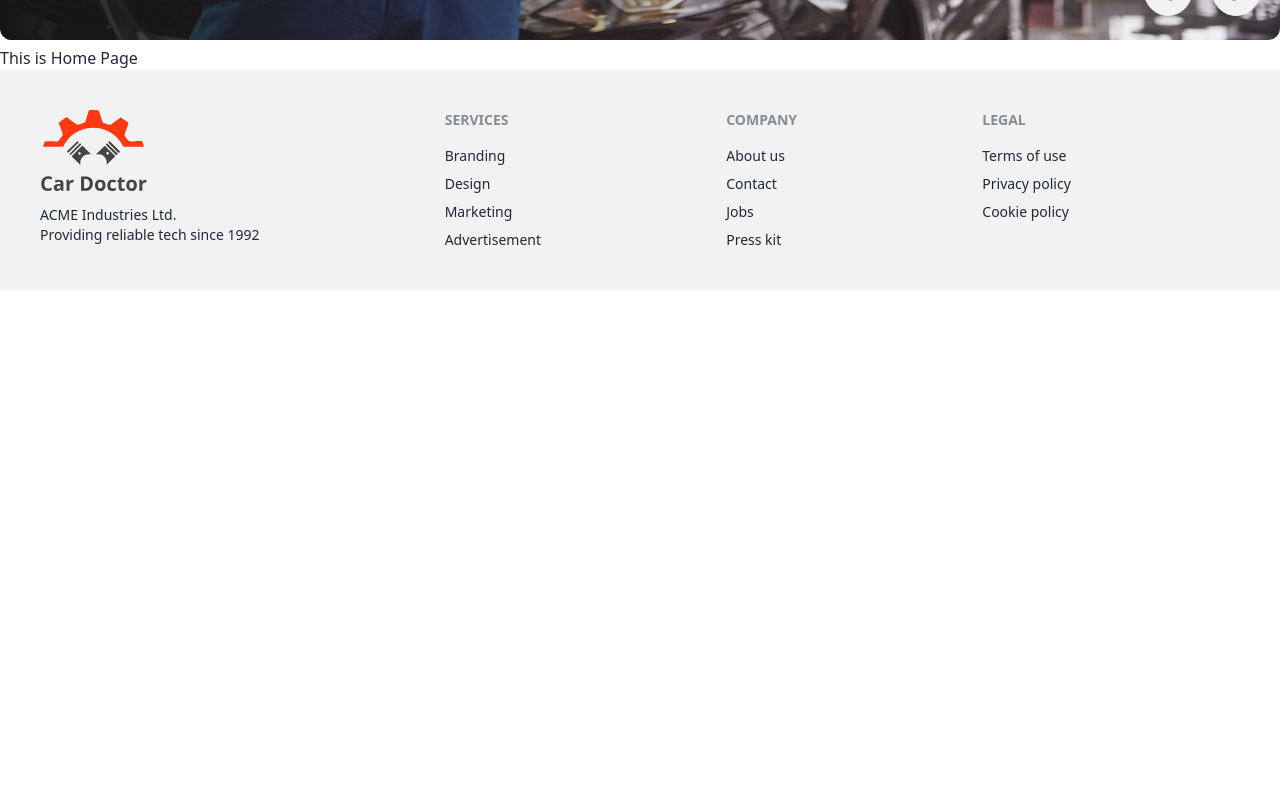
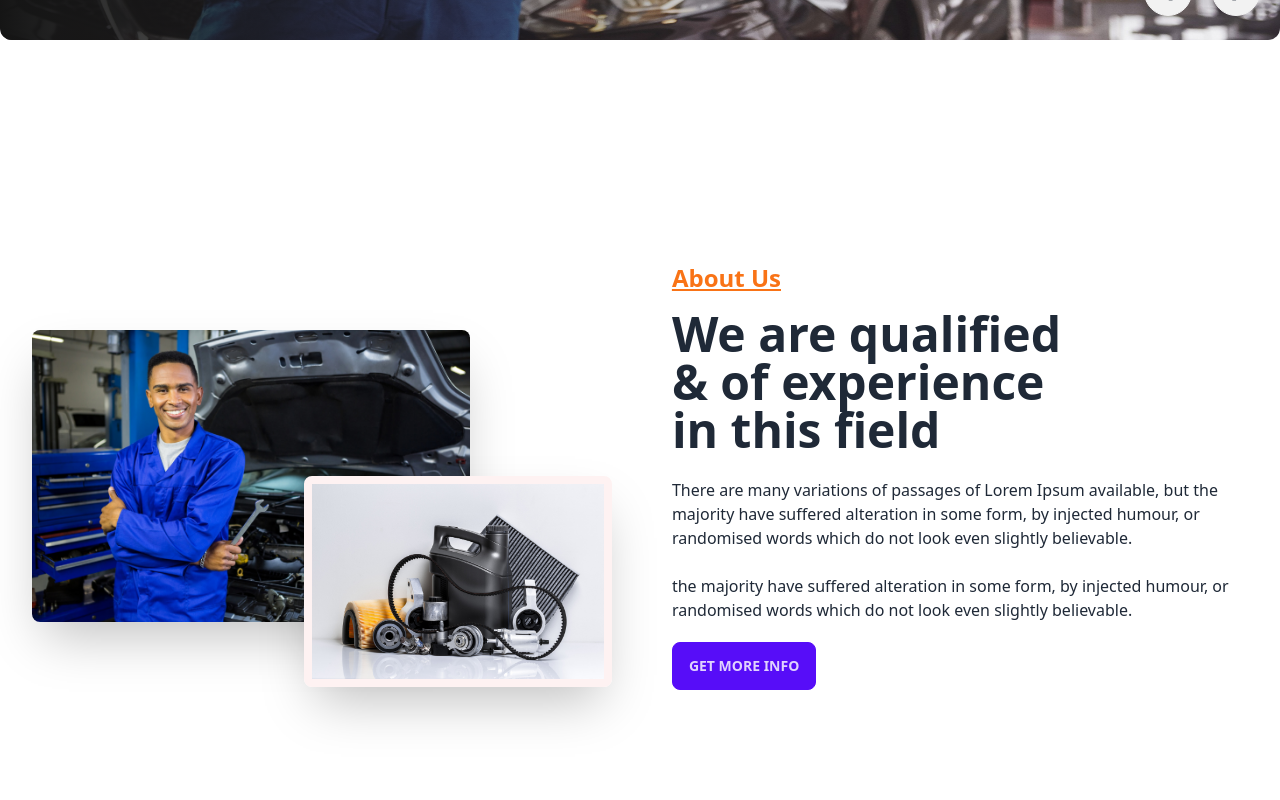
Before and after one commit to swadebsharma6/car-doctor-client-site, a React (Vite) app: page / in a window 1280 px wide. Shown: the part 680-1480 px from the top of the page. Before the commit the page ends 970 px from the top, so only its background shows below. Built offline with nearby package versions, Linux system fonts and the light colour scheme.

Commit message:
added about section

```diff
--- /dev/null
+++ b/src/Pages/Home/About/About.jsx
@@ -0,0 +1,26 @@
+import parts from '../../../assets/images/about_us/parts.jpg';
+import person from '../../../assets/images/about_us/person.jpg';
+
+const About = () => {
+    return (
+        <section>
+        <div className="hero min-h-[700px] mb-20">
+        <div className="hero-content flex-col lg:flex-row">
+         <div className='lg:w-1/2 p-4 relative'>
+         <img src={person} className="w-3/4 rounded-lg shadow-2xl" />
+         <img src={parts} className="w-1/2 absolute right-5 top-1/2 rounded-lg shadow-2xl border-red-50 border-8" />
+         </div>
+          <div className='lg:w-1/2 p-6'>
+            <h4 className='text-2xl font-bold text-orange-500 mb-4 underline'>About Us</h4>
+            <h1 className="text-5xl font-bold">We are qualified <br /> & of experience <br /> in this field</h1>
+            <p className="py-6">There are many variations of passages of Lorem Ipsum available, but the majority have suffered alteration in some form, by injected humour, or randomised words which do not look even slightly believable. </p>
+            <p className='mb-5'>the majority have suffered alteration in some form, by injected humour, or randomised words which do not look even slightly believable. </p>
+            <button className="btn btn-primary">Get More Info</button>
+          </div>
+        </div>
+      </div>
+        </section>
+    );
+};
+
+export default About;
--- a/src/Pages/Home/Banner/Banner.jsx
+++ b/src/Pages/Home/Banner/Banner.jsx
@@ -6,7 +6,7 @@ import img4 from '../../../assets/images/banner/4.jpg';
 
 const Banner = () => {
     return (
-       <section>
+       <section className='mb-20'>
        <div className="carousel w-full h-[600px]">
        <div id="slide1" className="carousel-item  relative w-full ">
          <img src={img1} className="w-full rounded-xl" />
--- a/src/Pages/Home/Home/Home.jsx
+++ b/src/Pages/Home/Home/Home.jsx
@@ -1,3 +1,4 @@
+import About from "../About/About";
 import Banner from "../Banner/Banner";
 
 
@@ -5,6 +6,7 @@ const Home = () => {
     return (
         <div>
           <Banner></Banner>
+          <About></About>
            <h2>This is Home Page</h2>
         </div>
     );
```
